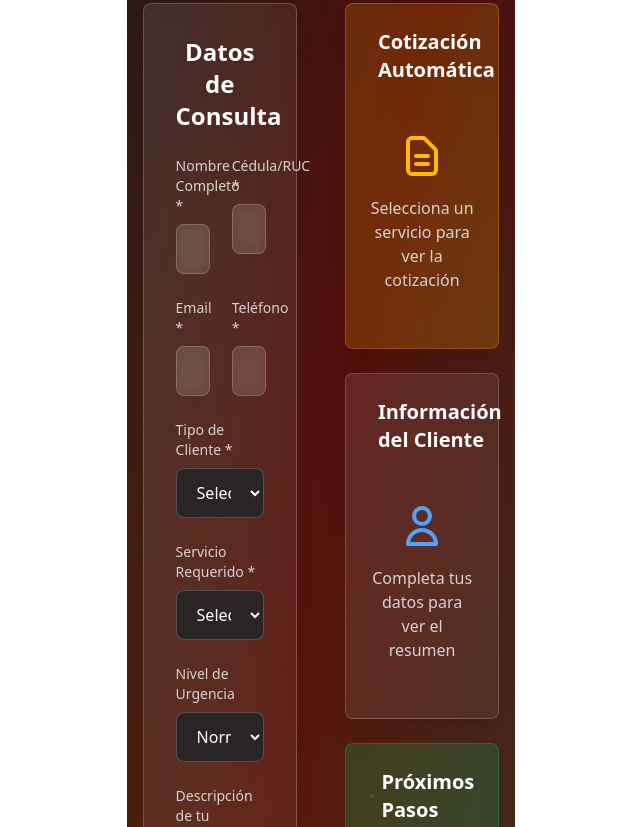
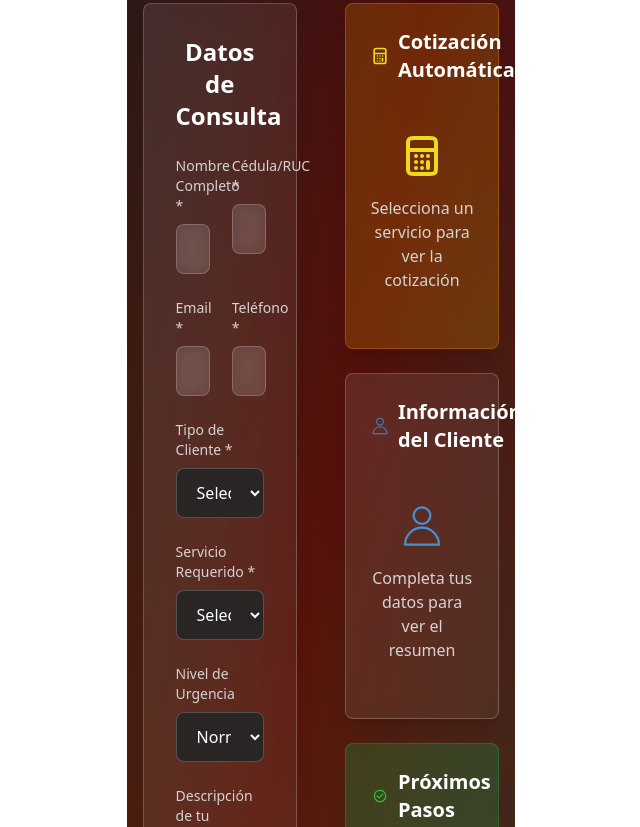
Before and after one commit to SKEIILATT/taxPro-LP, a website built with Vite: page index.html in a window 1280 px wide. Shown: the part 7778-8605 px from the top of the page, without its empty margins (384-1024 px from the left). Built offline with nearby package versions, Linux system fonts and the light colour scheme; files whose address does not match are found by name.

Commit message:
Actualizacion logos en el formulario

```diff
--- a/index.html
+++ b/index.html
@@ -960,9 +960,7 @@
                         class="w-full px-8 py-4 bg-gradient-to-r from-amber-500 to-yellow-500 hover:from-amber-600 hover:to-yellow-600 text-stone-900 font-semibold shadow-xl rounded-lg transition-all duration-200 transform hover:scale-105"
                     >
                         <span class="flex items-center justify-center">
-                            <svg class="mr-2 h-5 w-5" fill="none" viewBox="0 0 24 24" stroke="currentColor">
-                                <path stroke-linecap="round" stroke-linejoin="round" stroke-width="2" d="M12 19l9 2-9-18-9 18 9-2zm0 0v-8" />
-                            </svg>
+                            <img class="mr-2 h-5 w-5" fill="none" viewBox="0 0 24 24" stroke="currentColor" src="assets/send.svg" alt="send-icon">
                             Enviar Consulta
                         </span>
                     </button>
@@ -974,17 +972,13 @@
                 <!-- Resumen de Cotización -->
                 <div id="cotizacionPanel" class="bg-gradient-to-br from-amber-500/20 to-yellow-500/20 border border-amber-500/30 backdrop-blur-sm shadow-xl rounded-lg p-6">
                     <h3 class="text-xl font-semibold text-white mb-4 flex items-center">
-                        <svg class="mr-2 h-5 w-5 text-amber-400" fill="none" viewBox="0 0 24 24" stroke="currentColor">
-                            <path stroke-linecap="round" stroke-linejoin="round" stroke-width="2" d="M9 7h6m0 10v-3m-3 3h.01M9 17h.01M9 14h.01M12 14h.01M15 11h.01M12 11h.01M9 11h.01M7 21h10a2 2 0 01-2-2V5a2 2 0 012-2H7a2 2 0 00-2 2v14a2 2 0 012 2z" />
-                        </svg>
+                        <img  class="mr-2 h-5 w-5 text-amber-400" fill="none" viewBox="0 0 24 24" stroke="currentColor" src="assets/cotizacion.svg" alt="cotizacion-icon">
                         Cotización Automática
                     </h3>
 
                     <div id="cotizacionContent" class="space-y-4">
                         <div class="text-center py-8">
-                            <svg class="mx-auto h-12 w-12 text-amber-400 mb-4" fill="none" viewBox="0 0 24 24" stroke="currentColor">
-                                <path stroke-linecap="round" stroke-linejoin="round" stroke-width="2" d="M9 12h6m-6 4h6m2 5H7a2 2 0 01-2-2V5a2 2 0 012-2h5.586a1 1 0 01.707.293l5.414 5.414a1 1 0 01.293.707V19a2 2 0 01-2 2z" />
-                            </svg>
+                            <img class="mx-auto h-12 w-12 text-amber-400 mb-4" fill="none" viewBox="0 0 24 24" stroke="currentColor" src="assets/cotizacion.svg" alt="cotizacion-icon">
                             <p class="text-stone-300">Selecciona un servicio para ver la cotización</p>
                         </div>
                     </div>
@@ -993,17 +987,13 @@
                 <!-- Información del Cliente -->
                 <div id="clienteInfo" class="bg-gradient-to-br from-white/10 to-white/5 border border-white/20 backdrop-blur-sm shadow-xl rounded-lg p-6">
                     <h3 class="text-xl font-semibold text-white mb-4 flex items-center">
-                        <svg class="mr-2 h-5 w-5 text-blue-400" fill="none" viewBox="0 0 24 24" stroke="currentColor">
-                            <path stroke-linecap="round" stroke-linejoin="round" stroke-width="2" d="M16 7a4 4 0 11-8 0 4 4 0 018 0zM12 14a7 7 0 00-7 7h14a7 7 0 a7 0 00-7-7z" />
-                        </svg>
+                        <img class="mr-2 h-5 w-5 text-blue-400" fill="none" viewBox="0 0 24 24" stroke="currentColor" src="assets/person.svg" alt="user-icon">
                         Información del Cliente
                     </h3>
 
                     <div id="clienteContent" class="space-y-3">
                         <div class="text-center py-8">
-                            <svg class="mx-auto h-12 w-12 text-blue-400 mb-4" fill="none" viewBox="0 0 24 24" stroke="currentColor">
-                                <path stroke-linecap="round" stroke-linejoin="round" stroke-width="2" d="M16 7a4 4 0 11-8 0 4 4 0 018 0zM12 14a7 7 0 00-7 7h14a7 7 0 00-7-7z" />
-                            </svg>
+                            <img class="mx-auto h-12 w-12 text-blue-400 mb-4" fill="none" viewBox="0 0 24 24" stroke="currentColor" src="assets/person.svg" alt="user-icon">
                             <p class="text-stone-300">Completa tus datos para ver el resumen</p>
                         </div>
                     </div>
@@ -1012,9 +1002,8 @@
                 <!-- Próximos Pasos -->
                 <div class="bg-gradient-to-br from-green-500/20 to-emerald-500/20 border border-green-500/30 backdrop-blur-sm shadow-xl rounded-lg p-6">
                     <h3 class="text-xl font-semibold text-white mb-4 flex items-center">
-                        <svg class="mr-2 h-5 w-5 text-green-400" fill="none" viewBox="0 0 24 24" stroke="currentColor">
-                            <path stroke-linecap="round" stroke-linejoin="round" stroke-width="2" d="M9 12l2 2 4-4m6 2a9 9 0 11-18 0 9 9 0 0118 0z" />
-                        </svg>
+                        <img class="mr-2 h-5 w-5 text-green-400" fill="none" viewBox="0 0 24 24" stroke="currentColor" src="assets/checkgreen.svg" alt="checklist-icon">
+
                         Próximos Pasos
                     </h3>
 
```
Also changed, not shown: assets/checkgreen.svg (added), assets/cotizacion.svg (added), assets/person.svg (added), assets/send.svg (added).
